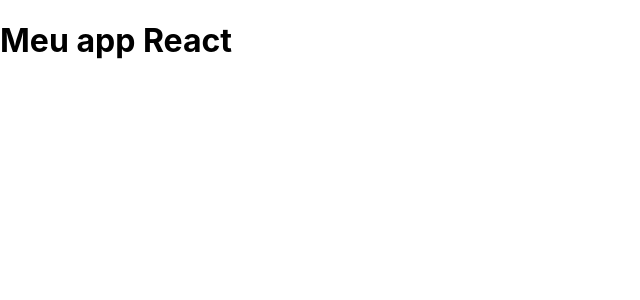
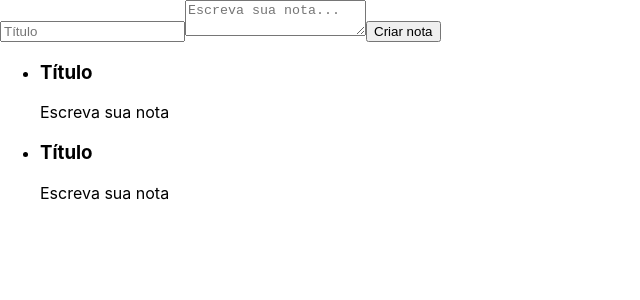
Before and after one commit to luan-u/tutorial-alura-ceep, a React (Create React App) app: page / in a window 1280 px wide. Shown: the top 300 px of the page, without its empty margins (0-640 px from the left). Built offline with nearby package versions, Linux system fonts and the light colour scheme.

Commit message:
created first components for ceep app

```diff
--- a/src/App.js
+++ b/src/App.js
@@ -1,7 +1,17 @@
+import { ListaDeNotas } from "./components/ListaDeNotas";
 
 function App() {
   return (
-    <h1>Meu app React</h1>
+    <section>
+      <form>
+        <input type="text" placeholder="Título" />
+        <textarea placeholder="Escreva sua nota..." />
+        <button>Criar nota</button>
+      </form>
+
+      <ListaDeNotas />
+
+    </section>
 
   );
 }
--- /dev/null
+++ b/src/components/ListaDeNotas.jsx
@@ -0,0 +1,26 @@
+import React, { Component } from "react"
+
+export class ListaDeNotas extends Component{
+    render(){
+        return(
+        <ul>
+            <li>
+              <section>
+                <header>
+                  <h3>Título</h3>
+                </header>
+                <p>Escreva sua nota</p>
+              </section>
+            </li>
+            <li>
+              <section>
+                <header>
+                  <h3>Título</h3>
+                </header>
+                <p>Escreva sua nota</p>
+              </section>
+            </li>
+          </ul>
+        );
+    }
+}
```
